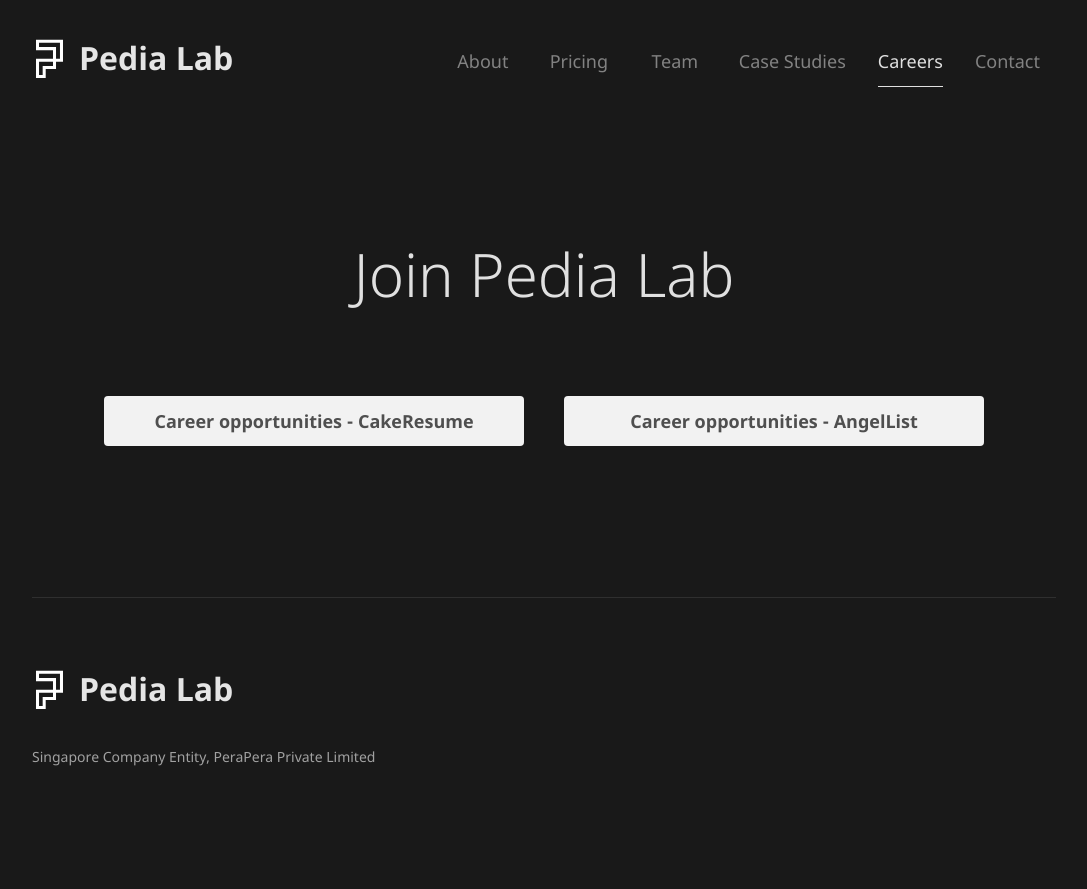
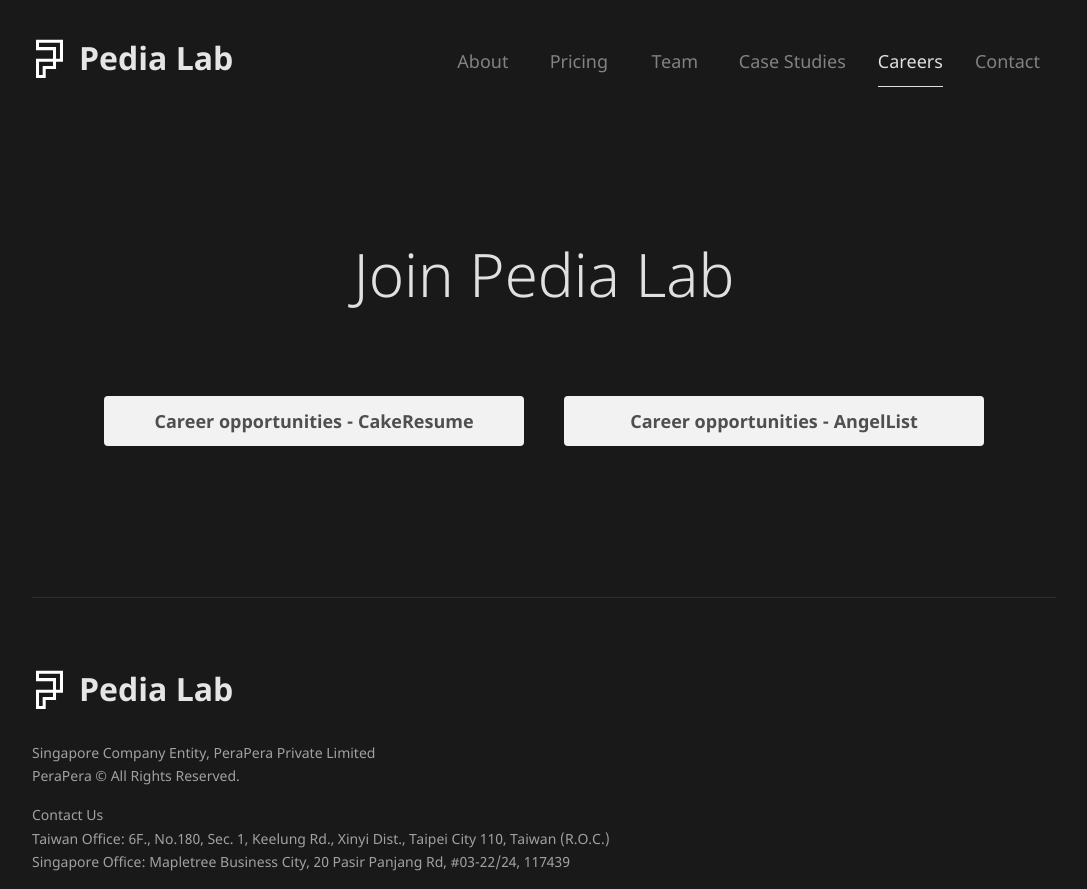
Before and after one commit to pedialab/pedialab.io, a Next.js app: page /careers in a window 1280 px wide. Shown: the whole page, without its empty margins (96-1183 px from the left). Before the commit the page ends 800 px from the top, so only its background shows below. Built offline with nearby package versions, Linux system fonts and the light colour scheme.

Commit message:
feat: Footer add contact info

```diff
--- a/shared/components/Footer.tsx
+++ b/shared/components/Footer.tsx
@@ -21,6 +21,10 @@ const useStyles = makeStyles((theme) => ({
   },
   logoContainer: {
     width: 'max-content'
+  },
+  contactInfoBlock: {
+    marginTop: "1rem",
+    fontStyle: "normal"
   }
 }));
 
@@ -35,9 +39,19 @@ const Footer = ({ className }: FooterProps) => {
       alignItems="flex-start"
     >
       <Grid item className={classes.logoContainer}><LogoWithName /></Grid>
-      <Grid item>
-        <Typography variant="caption" component="small" color="textSecondary">
+      <Grid item container direction="column">
+        <Typography component="small" variant="caption" color="textSecondary">
           Singapore Company Entity, PeraPera Private Limited
+        </Typography>
+        <Typography component="small" variant="caption" color="textSecondary">
+          PeraPera © All Rights Reserved.
+        </Typography>
+        <Typography component="address" className={classes.contactInfoBlock} variant="caption" color="textSecondary">
+          Contact Us
+          <br />
+          Taiwan Office: 6F., No.180, Sec. 1, Keelung Rd., Xinyi Dist., Taipei City 110, Taiwan (R.O.C.)
+          <br />
+          Singapore Office: Mapletree Business City, 20 Pasir Panjang Rd, #03-22/24, 117439
         </Typography>
       </Grid>
     </Grid>
```
